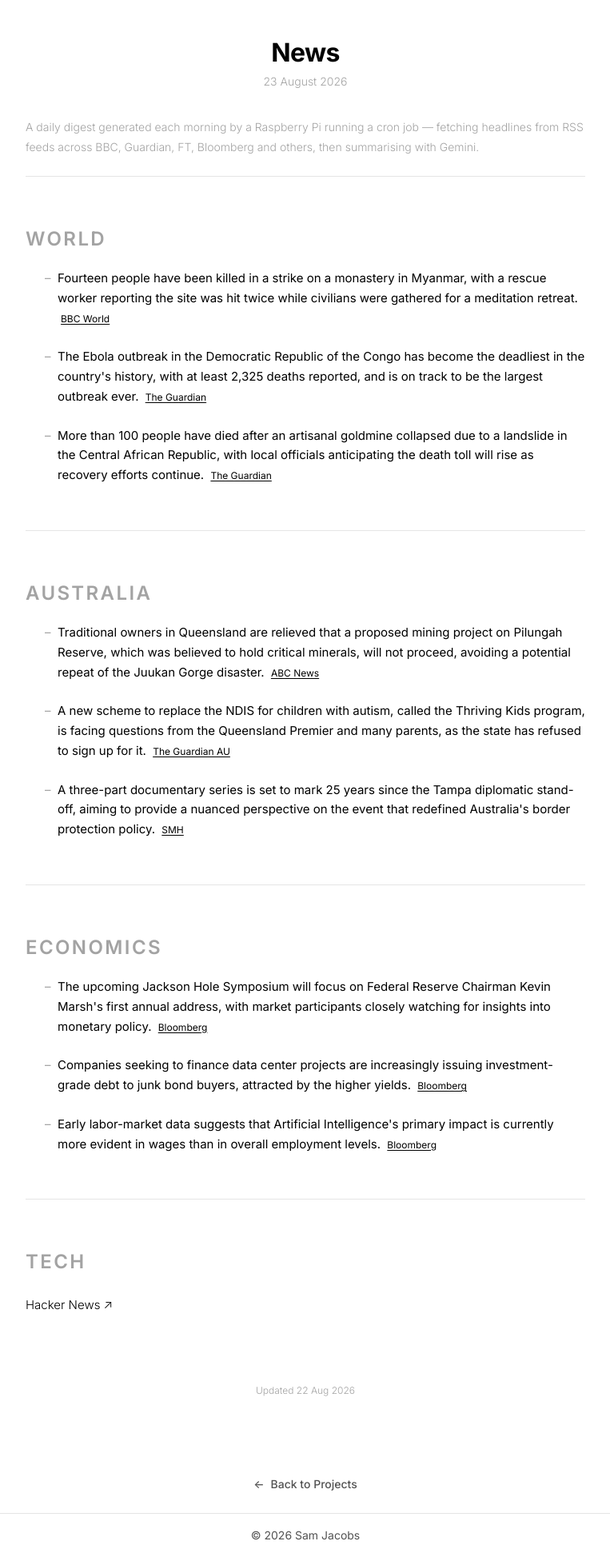
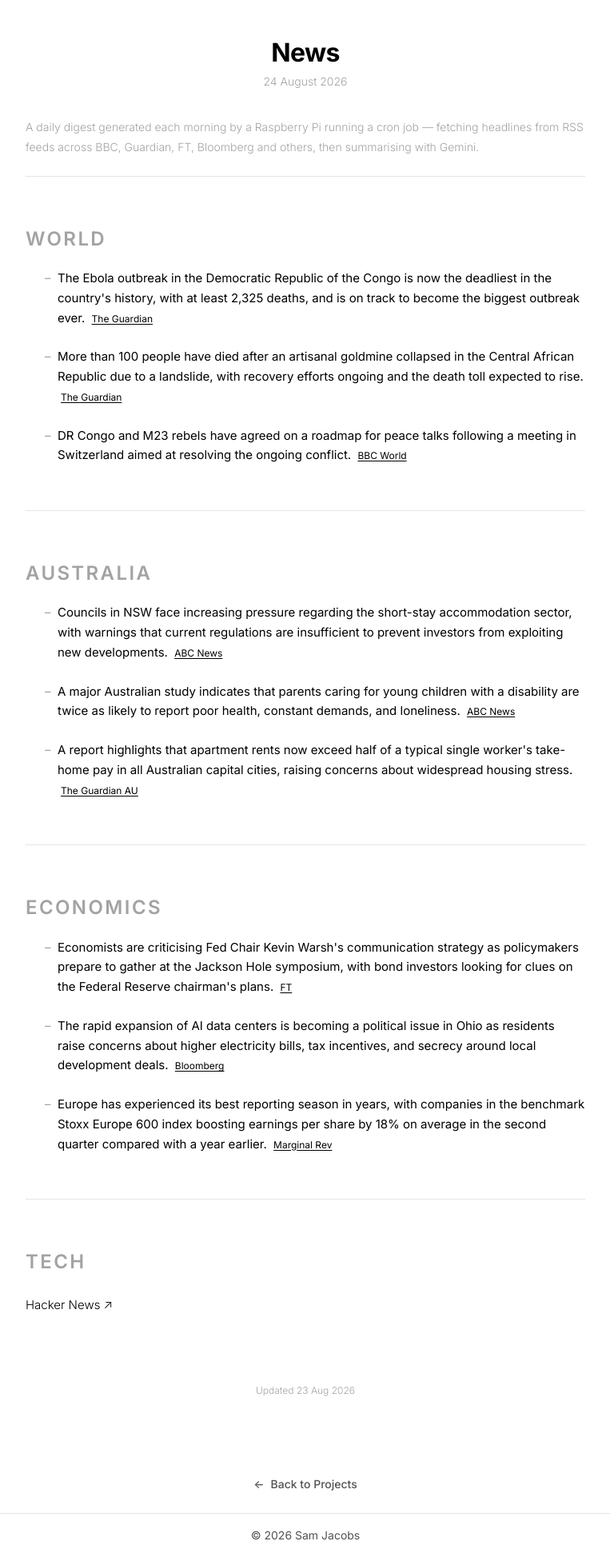
Before and after one commit to s-jac/s-jac.github.io, a Jekyll site: the page built from projects/news.html, in a window 1280 px wide. Shown: the whole page at 80% size, without its empty margins (258-1021 px from the left). Built offline with Jekyll 4.4.1, drawn with Linux system fonts in a browser that asks for light colours.

Commit message:
daily news update 24 August 2026

```diff
--- a/_data/news.json
+++ b/_data/news.json
@@ -1,24 +1,24 @@
 {
-  "date": "23 August 2026",
-  "generated_at": "2026-08-22T21:00:32.960602+00:00",
+  "date": "24 August 2026",
+  "generated_at": "2026-08-23T21:00:27.435822+00:00",
   "sections": [
     {
       "heading": "World",
       "bullets": [
         {
-          "text": "Fourteen people have been killed in a strike on a monastery in Myanmar, with a rescue worker reporting the site was hit twice while civilians were gathered for a meditation retreat.",
-          "source": "BBC World",
-          "url": "https://www.bbc.com/news/world"
-        },
-        {
-          "text": "The Ebola outbreak in the Democratic Republic of the Congo has become the deadliest in the country's history, with at least 2,325 deaths reported, and is on track to be the largest outbreak ever.",
+          "text": "The Ebola outbreak in the Democratic Republic of the Congo is now the deadliest in the country's history, with at least 2,325 deaths, and is on track to become the biggest outbreak ever.",
           "source": "The Guardian",
           "url": "https://www.theguardian.com"
         },
         {
-          "text": "More than 100 people have died after an artisanal goldmine collapsed due to a landslide in the Central African Republic, with local officials anticipating the death toll will rise as recovery efforts continue.",
+          "text": "More than 100 people have died after an artisanal goldmine collapsed in the Central African Republic due to a landslide, with recovery efforts ongoing and the death toll expected to rise.",
           "source": "The Guardian",
           "url": "https://www.theguardian.com"
+        },
+        {
+          "text": "DR Congo and M23 rebels have agreed on a roadmap for peace talks following a meeting in Switzerland aimed at resolving the ongoing conflict.",
+          "source": "BBC World",
+          "url": "https://www.bbc.com/news/world"
         }
       ]
     },
@@ -26,19 +26,19 @@
       "heading": "Australia",
       "bullets": [
         {
-          "text": "Traditional owners in Queensland are relieved that a proposed mining project on Pilungah Reserve, which was believed to hold critical minerals, will not proceed, avoiding a potential repeat of the Juukan Gorge disaster.",
+          "text": "Councils in NSW face increasing pressure regarding the short-stay accommodation sector, with warnings that current regulations are insufficient to prevent investors from exploiting new developments.",
           "source": "ABC News",
           "url": "https://www.abc.net.au/news"
         },
         {
-          "text": "A new scheme to replace the NDIS for children with autism, called the Thriving Kids program, is facing questions from the Queensland Premier and many parents, as the state has refused to sign up for it.",
+          "text": "A major Australian study indicates that parents caring for young children with a disability are twice as likely to report poor health, constant demands, and loneliness.",
+          "source": "ABC News",
+          "url": "https://www.abc.net.au/news"
+        },
+        {
+          "text": "A report highlights that apartment rents now exceed half of a typical single worker's take-home pay in all Australian capital cities, raising concerns about widespread housing stress.",
           "source": "The Guardian AU",
           "url": "https://www.theguardian.com/au"
-        },
-        {
-          "text": "A three-part documentary series is set to mark 25 years since the Tampa diplomatic stand-off, aiming to provide a nuanced perspective on the event that redefined Australia's border protection policy.",
-          "source": "SMH",
-          "url": "https://www.smh.com.au"
         }
       ]
     },
@@ -46,19 +46,19 @@
       "heading": "Economics",
       "bullets": [
         {
-          "text": "The upcoming Jackson Hole Symposium will focus on Federal Reserve Chairman Kevin Marsh's first annual address, with market participants closely watching for insights into monetary policy.",
+          "text": "Economists are criticising Fed Chair Kevin Warsh's communication strategy as policymakers prepare to gather at the Jackson Hole symposium, with bond investors looking for clues on the Federal Reserve chairman's plans.",
+          "source": "FT",
+          "url": "https://www.ft.com"
+        },
+        {
+          "text": "The rapid expansion of AI data centers is becoming a political issue in Ohio as residents raise concerns about higher electricity bills, tax incentives, and secrecy around local development deals.",
           "source": "Bloomberg",
           "url": "https://www.bloomberg.com/markets"
         },
         {
-          "text": "Companies seeking to finance data center projects are increasingly issuing investment-grade debt to junk bond buyers, attracted by the higher yields.",
-          "source": "Bloomberg",
-          "url": "https://www.bloomberg.com/markets"
-        },
-        {
-          "text": "Early labor-market data suggests that Artificial Intelligence's primary impact is currently more evident in wages than in overall employment levels.",
-          "source": "Bloomberg",
-          "url": "https://www.bloomberg.com/markets"
+          "text": "Europe has experienced its best reporting season in years, with companies in the benchmark Stoxx Europe 600 index boosting earnings per share by 18% on average in the second quarter compared with a year earlier.",
+          "source": "Marginal Rev",
+          "url": "https://www.marginalrevolution.com"
         }
       ]
     }
```
